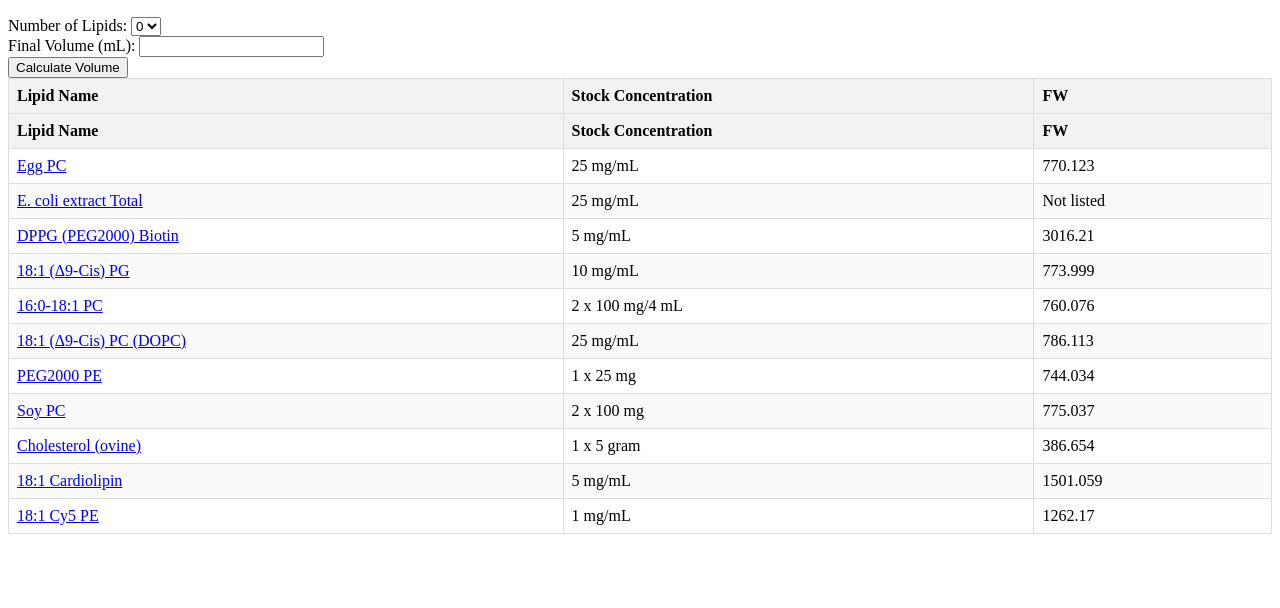
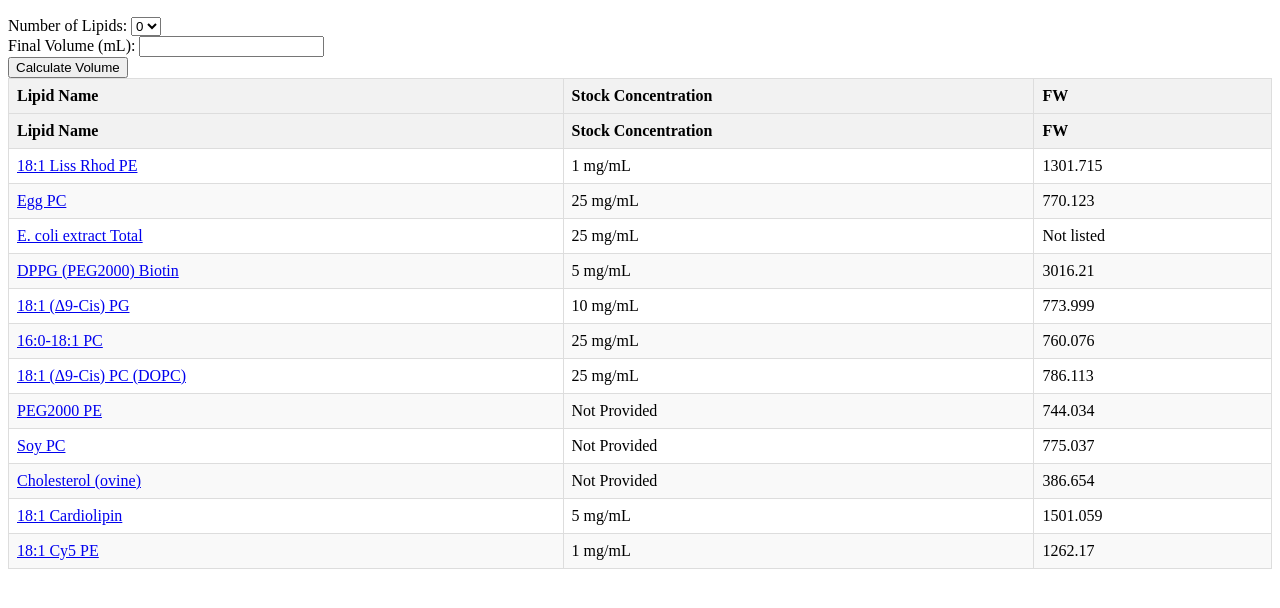
Before and after one commit to da-johnson/lipid_calculator, a plain HTML site: page index.html in a window 1280 px wide. Shown: the part 50-658 px from the top of the page. Drawn offline with Linux system fonts and the light colour scheme.

Commit message:
Update index.html

```diff
--- a/index.html
+++ b/index.html
@@ -121,6 +121,11 @@ function calculateVolume() {
         <th>FW</th>
       </tr>
       <tr>
+        <td><a href="https://avantilipids.com/product/810150" target="_blank">18:1 Liss Rhod PE</a></td>
+        <td>1 mg/mL</td>
+        <td>1301.715</td>
+      </tr>
+      <tr>
         <td><a href="https://avantilipids.com/product/840051" target="_blank">Egg PC</a></td>
         <td>25 mg/mL</td>
         <td>770.123</td>
@@ -142,7 +147,7 @@ function calculateVolume() {
       </tr>
       <tr>
         <td><a href="https://avantilipids.com/product/850457" target="_blank">16:0-18:1 PC</a></td>
-        <td>2 x 100 mg/4 mL</td>
+        <td>25 mg/mL</td>
         <td>760.076</td>
       </tr>
       <tr>
@@ -152,17 +157,17 @@ function calculateVolume() {
       </tr>
       <tr>
         <td><a href="https://avantilipids.com/product/880220" target="_blank">PEG2000 PE</a></td>
-        <td>1 x 25 mg</td>
+        <td>Not Provided</td>
         <td>744.034</td>
       </tr>
       <tr>
         <td><a href="https://avantilipids.com/product/840054" target="_blank">Soy PC</a></td>
-        <td>2 x 100 mg</td>
+        <td>Not Provided</td>
         <td>775.037</td>
       </tr>
       <tr>
         <td><a href="https://avantilipids.com/product/700000" target="_blank">Cholesterol (ovine)</a></td>
-        <td>1 x 5 gram</td>
+        <td>Not Provided</td>
         <td>386.654</td>
       </tr>
       <tr>
```
